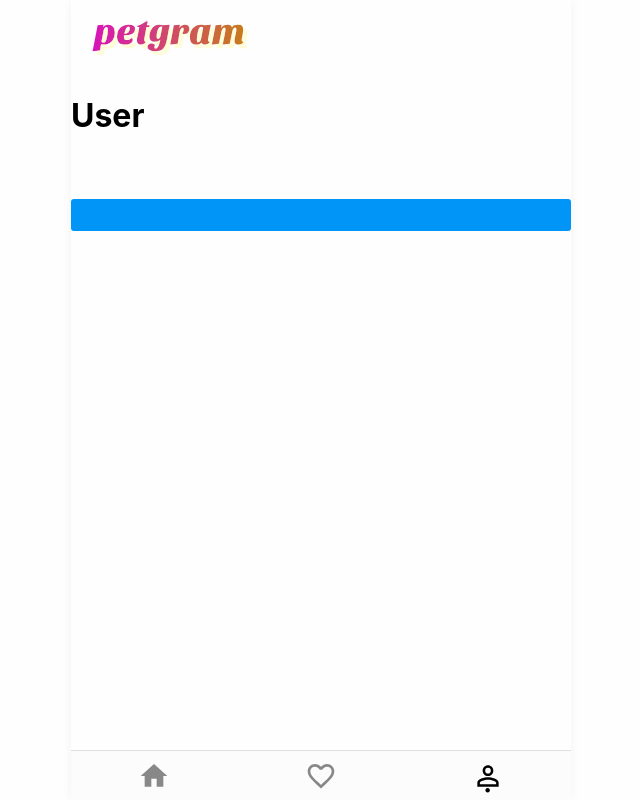
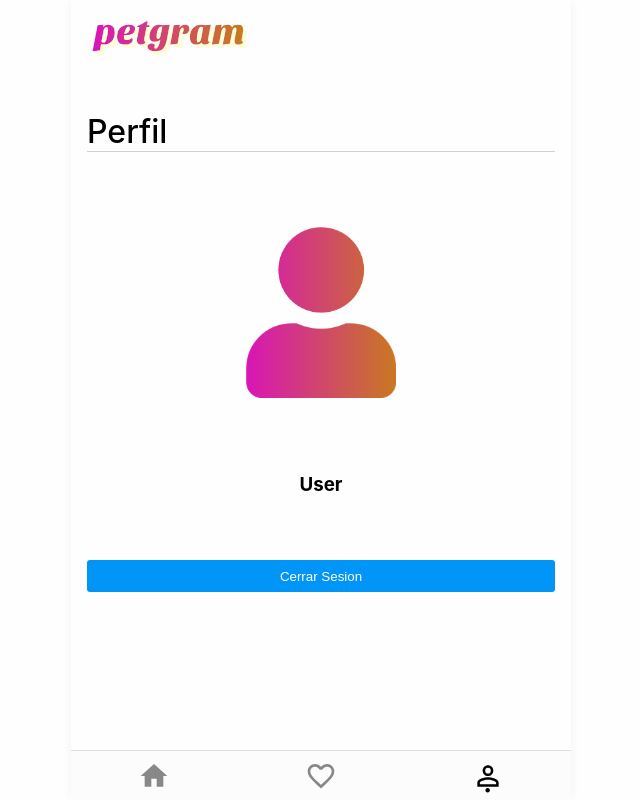
Before and after one commit to g3rardogo/petgram, a React app: page /user in a window 1280 px wide. Shown: the whole page, without its empty margins (319-959 px from the left). Built offline with nearby package versions, Linux system fonts and the light colour scheme; sample sign-in values are in the browser's storage.

Commit message:
:art: Update Favorites and User page

```diff
--- a/src/App.jsx
+++ b/src/App.jsx
@@ -3,14 +3,14 @@ import { BrowserRouter, Switch, Route, Redirect } from "react-router-dom";
 import { GlobalStyle } from "./styles/GlobalStyle";
 import { Logo } from "./components/Logo";
 import { Home } from "./pages/Home";
-import { User } from "./pages/User";
 import { RegisterUser } from "./pages/RegisterUser";
 import { Navbar } from "./components/NavBar";
+import { LoginUser } from "./pages/LoginUser";
 import Context from "./Context";
-import { NotFound } from "./pages/NotFound";
-import { LoginUser } from "./pages/LoginUser";
 
 const Favs = React.lazy(() => import("./pages/Favs"));
+const User = React.lazy(() => import("./pages/User"));
+const NotFound = React.lazy(() => import("./pages/NotFound"));
 
 export const App = () => {
   return (
--- a/src/components/Layout/index.jsx
+++ b/src/components/Layout/index.jsx
@@ -1,6 +1,6 @@
 import React from "react";
 import { Helmet } from "react-helmet";
-import { Div, Title, Subtitle } from "./styles";
+import { Div, Title } from "./styles";
 
 export const Layout = ({ children, title, subtitle }) => {
   return (
@@ -11,7 +11,6 @@ export const Layout = ({ children, title, subtitle }) => {
       </Helmet>
       <Div>
         {title && <Title>{title}</Title>}
-        {subtitle && <Subtitle>{subtitle}</Subtitle>}
         {children}
       </Div>
     </>
--- a/src/components/Layout/styles.js
+++ b/src/components/Layout/styles.js
@@ -1,13 +1,14 @@
 import styled from "styled-components";
 
 export const Div = styled.div`
+  text-align: center;
   padding: 16px;
 `;
 export const Title = styled.h1`
-  font-size: 24px;
-  font-weight: 600;
-  color: #222;
-  padding-bottom: 8px;
+  text-align: left;
+  font-size: 32px;
+  font-weight: 500;
+  border-bottom: 1px ridge #b3a9a98c;
 `;
 export const Subtitle = styled.h2`
   font-size: 16px;
--- /dev/null
+++ b/src/components/NoFavorites/index.jsx
@@ -0,0 +1,13 @@
+import React from "react";
+import { Title } from "./styles";
+import { FaDog } from "react-icons/fa";
+
+export const NoFavorites = () => {
+  return (
+    <>
+      <Title>
+        Sin Favoritos <FaDog />
+      </Title>
+    </>
+  );
+};
--- /dev/null
+++ b/src/components/NoFavorites/styles.js
@@ -0,0 +1,8 @@
+import styled from "styled-components";
+
+export const Title = styled.p`
+  margin-top: 60%;
+  font-size: 24px;
+  text-align: center;
+  color: #d5269d;
+`;
--- /dev/null
+++ b/src/components/RoundedImage/index.jsx
@@ -0,0 +1,6 @@
+import React from "react";
+import { Image } from "./styles";
+
+export const RoundedImage = ({ src }) => {
+  return <Image src={src} />;
+};
--- /dev/null
+++ b/src/components/RoundedImage/styles.js
@@ -0,0 +1,8 @@
+import styled from "styled-components";
+
+export const Image = styled.img`
+  display: inherit;
+  width: 100%;
+  max-width: 150px;
+  margin: 75px auto;
+`;
--- a/src/components/UserForm/styles.js
+++ b/src/components/UserForm/styles.js
@@ -34,7 +34,7 @@ export const Subtitle = styled.h2`
 `;
 
 export const Text = styled.p`
-  margin-top: 256px;
+  margin-top: 24px;
   text-align: center;
 `;
 
--- a/src/containers/GetFavorites.jsx
+++ b/src/containers/GetFavorites.jsx
@@ -1,6 +1,8 @@
 import React from "react";
+import { Loader } from "../components/Loader";
 import { useQuery, gql } from "@apollo/client";
 import { ListOfFavs } from "../components/ListOfFavs";
+import { NoFavorites } from "../components/NoFavorites";
 
 const GET_FAVORITES = gql`
   query getFavs {
@@ -22,8 +24,12 @@ export const GetFavorites = () => {
     return <h2>Internal Server Error</h2>;
   }
   if (loading) {
-    return <h2>Loading...</h2>;
+    return <Loader />;
   }
   const { favs } = data;
-  return <ListOfFavs favs={favs} />;
+  if (favs.length !== 0) {
+    return <ListOfFavs favs={favs} />;
+  } else {
+    return <NoFavorites />;
+  }
 };
--- a/src/pages/NotFound.jsx
+++ b/src/pages/NotFound.jsx
@@ -1,5 +1,5 @@
 import React from "react";
 
-export const NotFound = () => {
+export default () => {
   return <h1>Esta pagina no existe</h1>;
 };
--- a/src/pages/User.jsx
+++ b/src/pages/User.jsx
@@ -1,13 +1,17 @@
 import React, { useContext } from "react";
 import { Context } from "../Context";
+import { Layout } from "../components/Layout";
+import { RoundedImage } from "../components/RoundedImage";
 import { SubmitButton } from "../components/SubmitButton";
+import UserImage from "../assets/user.png";
 
-export const User = () => {
+export default () => {
   const { removeAuth } = useContext(Context);
   return (
-    <>
-      <h1>User</h1>
-      <SubmitButton onClick={removeAuth}>Cerrar Sesion</SubmitButton>
-    </>
+    <Layout title="Perfil" subtitle="Información del usuario">
+      <RoundedImage src={UserImage} />
+      <h3>User</h3>
+      <SubmitButton action={"Cerrar Sesion"} onClick={removeAuth} />
+    </Layout>
   );
 };
--- a/webpack.config.js
+++ b/webpack.config.js
@@ -62,6 +62,10 @@ module.exports = {
           },
         },
       },
+      {
+        test: /\.png/,
+        type: "asset/resource",
+      },
     ],
   },
   devServer: {
```
Also changed, not shown: src/assets/user.png (added).
